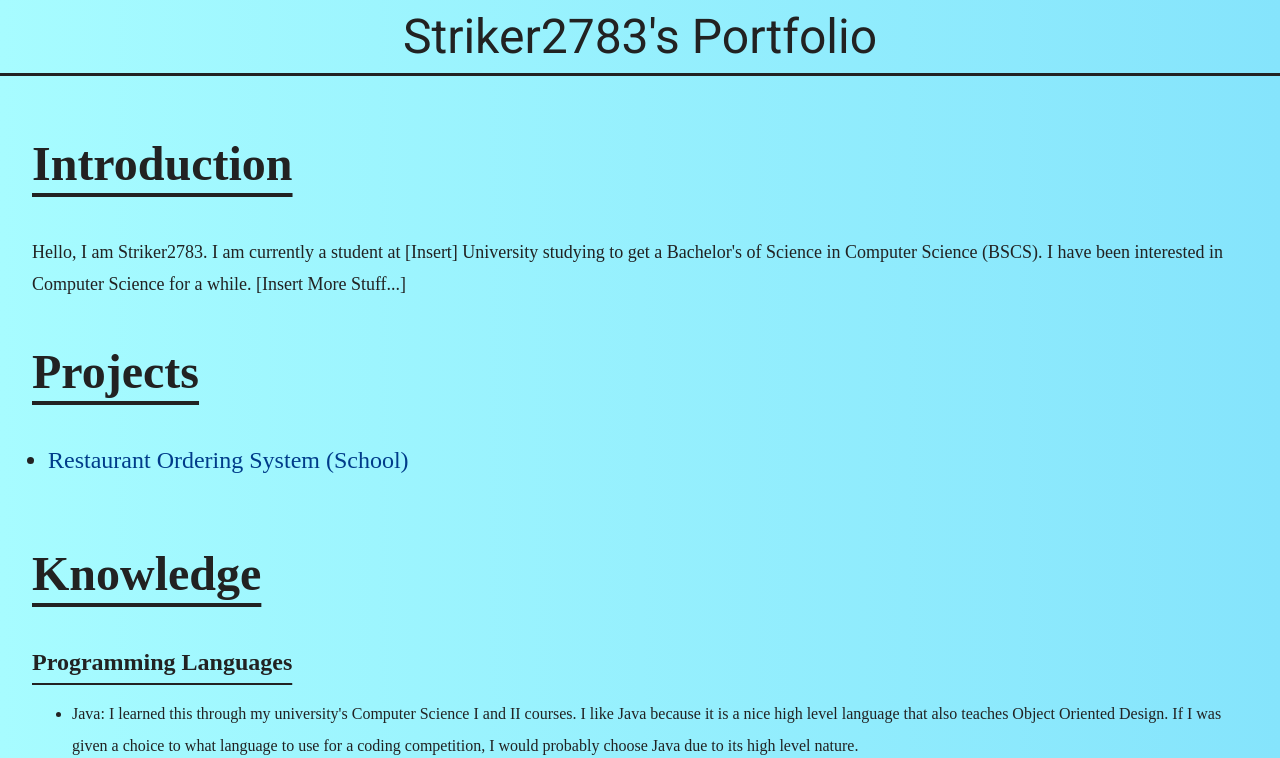
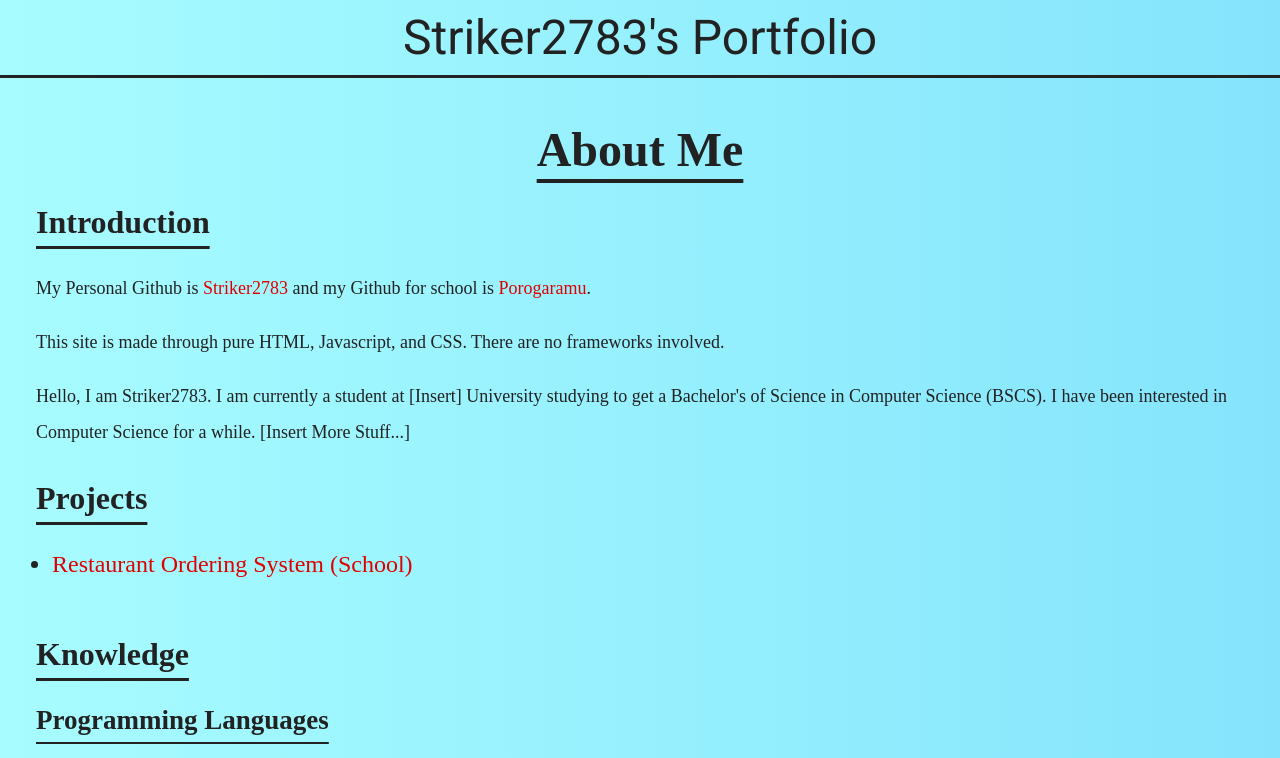
Before and after one commit to Striker2783/Striker2783.github.io, a website: page index.html in a window 1280 px wide. Shown: the top 758 px of the page. Drawn offline with Linux system fonts and the light colour scheme.

Commit message:
Better Styles

```diff
--- a/components/nav-bar.js
+++ b/components/nav-bar.js
@@ -6,7 +6,7 @@ class NavigationBar extends HTMLElement {
   connectedCallback() {
     this.innerHTML = `
     <nav>
-        <a class="big-header header" href="">Striker2783's Portfolio</a>
+        <a class="big-header header" href="/">Striker2783's Portfolio</a>
     </nav>
     `;
   }
--- a/index.css
+++ b/index.css
@@ -1,69 +1,69 @@
 @import url("https://fonts.googleapis.com/css2?family=Roboto:wght@400;500;700&display=swap");
 
 :root {
-  --primary-color: #0078FF;
+  --primary-color: #0078ff;
   --accent-color: #003c8a;
   --background-gradiant: linear-gradient(to right, #a7fcff, #85e4fc);
   --text-color: #222222;
-  --link-color: #a31d1d;
+  --link-color: #e00000;
 }
+
 h1 {
-  font-size: medium;
+  font-size: xx-large;
   text-decoration: underline;
   text-underline-offset: 13px;
   line-height: 1em;
 }
+
 h2 {
   text-decoration: underline;
   text-underline-offset: 13px;
 }
+
 main {
   padding: 1rem 2em;
   line-height: 2em;
-  h1 {
+
+  > h1 {
     font-size: xxx-large;
+    text-align: center;
   }
 }
 
 .project-list {
   padding-left: 1rem;
   font-size: x-large;
-  li a {
-    transition-duration: 2s;
-    display: block;
+
+  li > a {
     width: max-content;
+
     &:hover {
-      font-size: 2em;
-      &::after {
-        width: 100%;
-      }
-    }
-    &::after {
-      background-color: var(--secondary-color);
-      height: 0.1em;
-      width: 0;
-      content: "";
-      display: block;
-      transition: 2s;
+      font-size: xx-large;
     }
   }
 }
+
 li {
   padding-bottom: 1em;
 }
 
 a {
-  color: var(--accent-color);
+  color: var(--link-color);
+  transition-duration: 2s;
+
+  &:hover {
+    font-size: x-large;
+  }
+
   text-decoration: none;
 }
-p {
-  font-size: large;
-}
+
 body {
   padding: 0;
   margin: 0;
   background: var(--background-gradiant);
   color: var(--text-color);
+  font-size: large;
 }
 
 nav {
@@ -71,8 +71,13 @@ nav {
   justify-content: center;
   padding: 0.5em;
   border-bottom: 0.2em solid var(--text-color);
+
   a {
     color: var(--text-color);
+
+    &:hover {
+      font-size: xxx-large;
+    }
   }
 }
 
--- a/index.html
+++ b/index.html
@@ -1,15 +1,24 @@
 <!DOCTYPE html>
+
 <head lang="en">
   <title>Striker2783's Portfolio</title>
   <link rel="stylesheet" href="index.css" />
   <script src="components/nav-bar.js"></script>
 </head>
+
 <body>
-  <nav-bar/>
+  <nav-bar />
   <main>
+    <h1>About Me</h1>
     <article>
       <section>
         <h1>Introduction</h1>
+        <p>
+          My Personal Github is <a href="https://github.com/Striker2783/">Striker2783</a> and my Github for school is <a href="https://github.com/Porogaramu">Porogaramu</a>.
+        </p>
+        <p>
+          This site is made through pure HTML, Javascript, and CSS. There are no frameworks involved.
+        </p>
         <p>
           Hello, I am Striker2783. I am currently a student at [Insert]
           University studying to get a Bachelor's of Science in Computer Science
```
